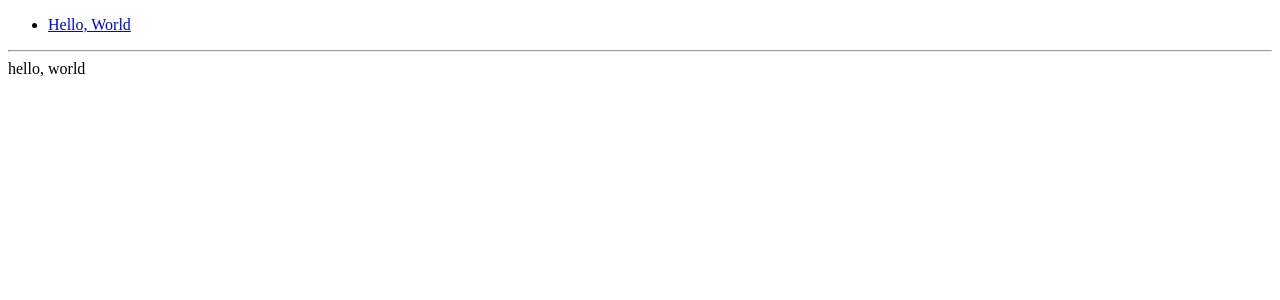
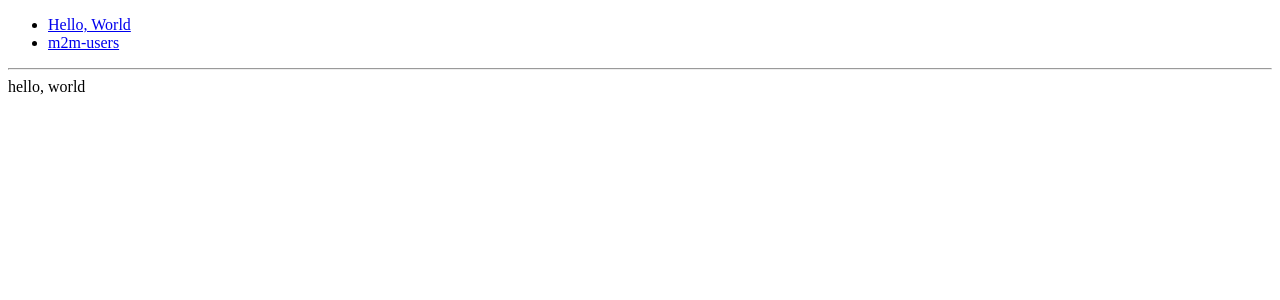
Before and after one commit to matsuri-tech/m2m-console, a React (Vite) app: page / in a window 1280 px wide. Shown: the top 300 px of the page. Built offline with nearby package versions, Linux system fonts and the light colour scheme.

Commit message:
feat: add m2m-users-app

```diff
--- a/src/index.tsx
+++ b/src/index.tsx
@@ -1,5 +1,6 @@
 import { Link, Route, BrowserRouter as Router, Switch } from "react-router-dom";
-import React from "react";
+import { mountTo } from "../apps/users/dist/app.js";
+import React, { useEffect } from "react";
 import ReactDOM from "react-dom";
 
 const App = () => {
@@ -10,11 +11,17 @@ const App = () => {
           <li>
             <Link to="/">Hello, World</Link>
           </li>
+          <li>
+            <Link to="/users">m2m-users</Link>
+          </li>
         </ul>
         <hr />
         <Switch>
           <Route exact path="/">
             <>hello, world</>
+          </Route>
+          <Route path="/users">
+            <M2mUsersApp></M2mUsersApp>
           </Route>
         </Switch>
       </div>
@@ -22,4 +29,16 @@ const App = () => {
   );
 };
 
+const M2mUsersApp = () => {
+  useEffect(() => {
+    mountTo("users");
+  }, []);
+
+  return (
+    <>
+      <div id="users"></div>
+    </>
+  );
+};
+
 ReactDOM.render(<App />, document.getElementById("app"));
```
